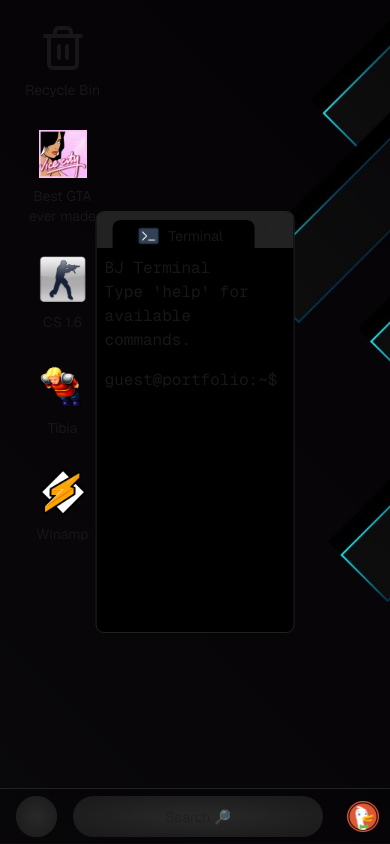
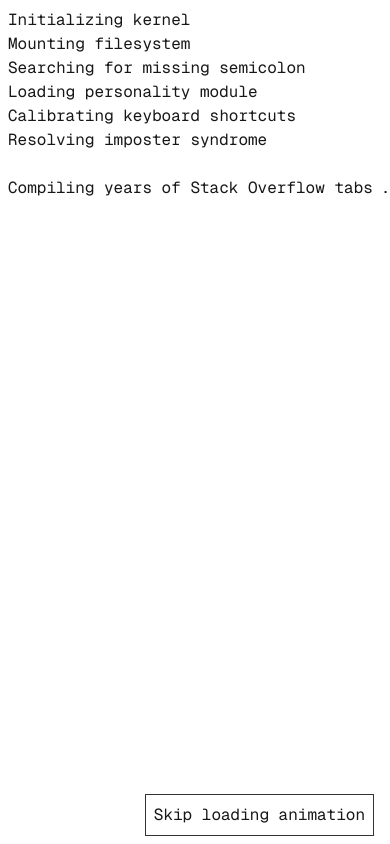
Before and after one commit to launamoor/Portfolio-terminal, a Next.js app: page / in a window 390 px wide. Built offline with nearby package versions, Linux system fonts and the light colour scheme.

Commit message:
feat: add skip animation functionality

```diff
--- a/components/AppShell.tsx
+++ b/components/AppShell.tsx
@@ -1,11 +1,25 @@
 "use client";
+import { useEffect } from "react";
 import { usePhaseStore } from "@/store/usePhaseStore";
 import Boot from "./boot/Boot";
 import Desktop from "./desktop/Desktop";
 import LoadingOS from "./loadingOS/LoadingOS";
 
 export default function AppShell() {
-  const { step } = usePhaseStore();
+  const { step, setStep } = usePhaseStore();
+
+  useEffect(() => {
+    const handleGlobalKeyDown = (e: KeyboardEvent) => {
+      if (e.key === "Escape" && step === "bootup") {
+        setStep("desktop");
+      }
+    };
+
+    window.addEventListener("keydown", handleGlobalKeyDown);
+
+    return () => window.removeEventListener("keydown", handleGlobalKeyDown);
+  }, [step]);
+
   return (
     <div>
       {step === "bootup" && <Boot />}
--- a/components/boot/Boot.tsx
+++ b/components/boot/Boot.tsx
@@ -2,6 +2,7 @@
 import { useState, useEffect } from "react";
 import BootLine from "./BootLine";
 import { usePhaseStore } from "@/store/usePhaseStore";
+import LoadingSkipInfobox from "./LoadingSkipInfobox";
 
 export type BootLine = {
   id: string;
@@ -96,6 +97,8 @@
       setStep("loadingOS");
     }, cumulativeDelay + 2000);
 
+    timeoutIds.push(phaseSwitch);
+
     return () => timeoutIds.forEach((id) => clearTimeout(id));
   }, []);
 
@@ -114,6 +117,7 @@
           />
         );
       })}
+      <LoadingSkipInfobox />
     </div>
   );
 }
--- /dev/null
+++ b/components/boot/LoadingSkipInfobox.tsx
@@ -0,0 +1,18 @@
+"use client";
+import { usePhaseStore } from "@/store/usePhaseStore";
+
+export default function LoadingSkipInfobox() {
+  const { setStep } = usePhaseStore();
+  return (
+    <div className="absolute bottom-2 right-4">
+      <div className="hidden lg:block">Press ESC to skip</div>
+      <button
+        onClick={() => setStep("desktop")}
+        style={{ border: "1px solid #333" }}
+        className="p-2 lg:hidden"
+      >
+        Skip loading animation
+      </button>
+    </div>
+  );
+}
--- a/store/usePhaseStore.ts
+++ b/store/usePhaseStore.ts
@@ -8,6 +8,6 @@
 };
 
 export const usePhaseStore = create<PhaseStore>((set) => ({
-  step: "desktop",
+  step: "bootup",
   setStep: (step) => set({ step: step }),
 }));
```
